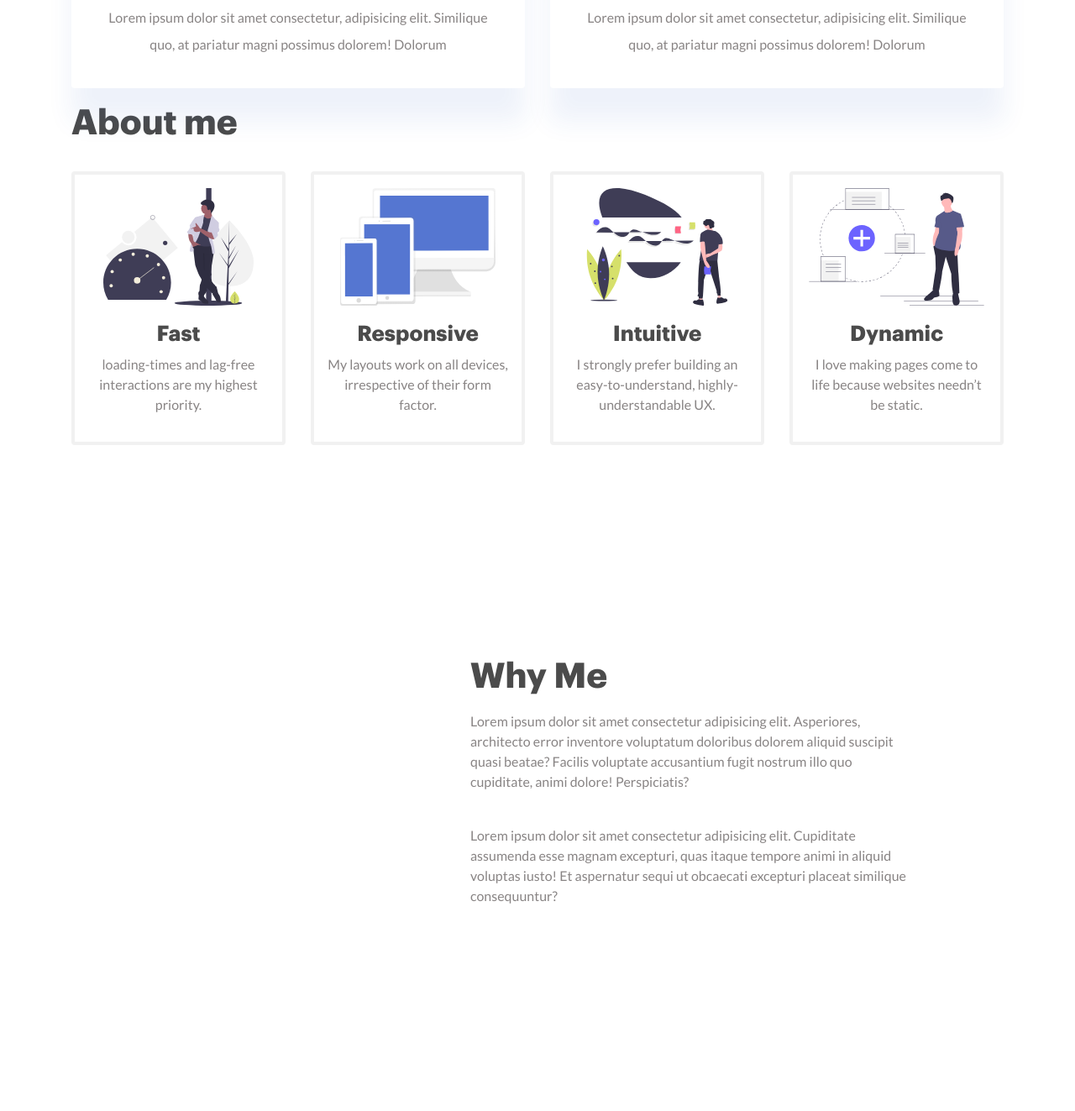
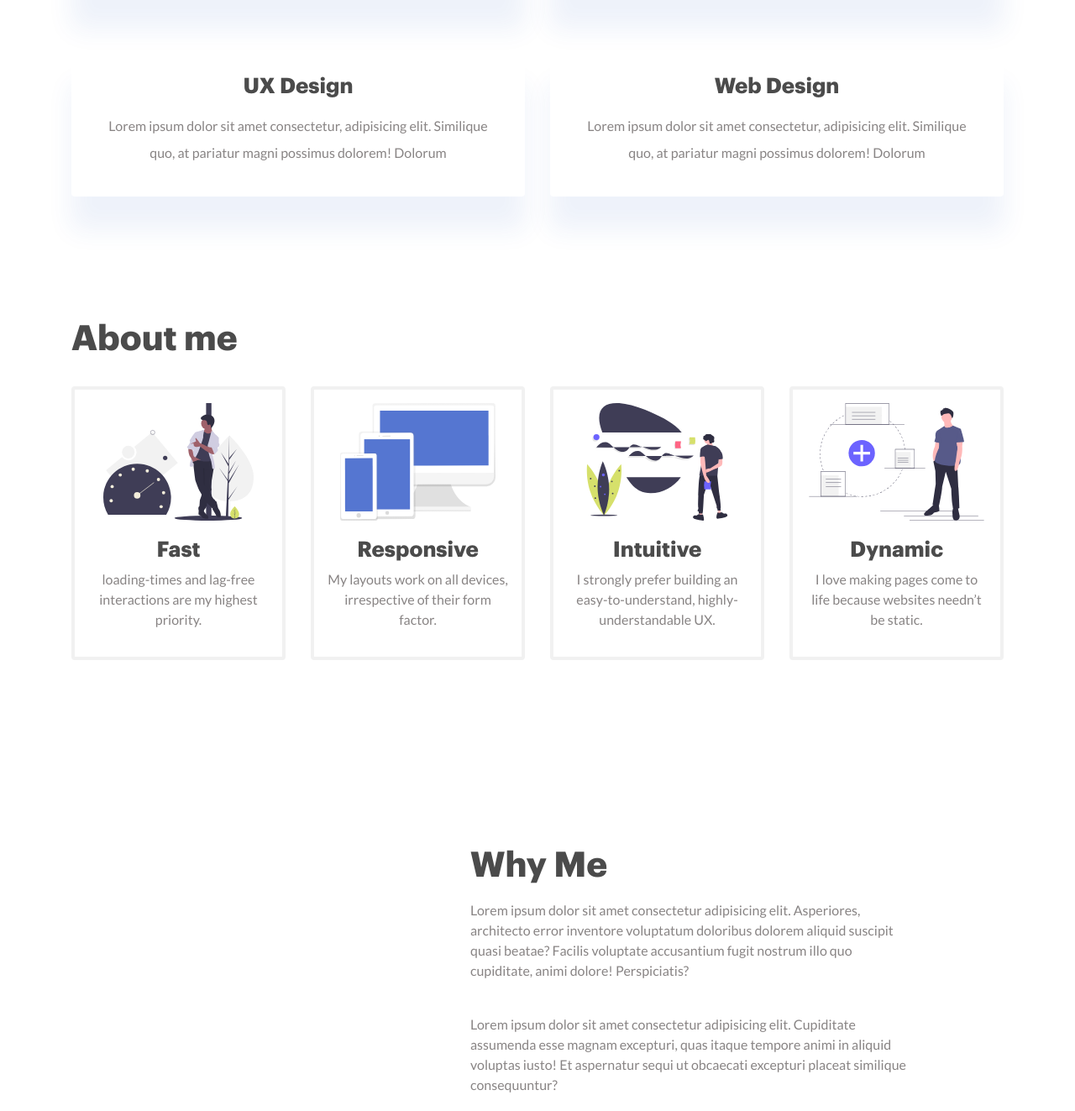
Before and after one commit to hariram96/portfolio, a plain HTML site: page index.html in a window 1280 px wide. Shown: the part 1443-2766 px from the top of the page at 84% size. Drawn offline with Linux system fonts and the light colour scheme.

Commit message:
litte changes

```diff
--- a/index.html
+++ b/index.html
@@ -13,7 +13,7 @@
 
 <body>
     <main>
-        <section class="hero_section">
+        <section class="hero_section" style="padding: 0;">
             <div class="container">
                 <div class="row">
                     <div class="col-12 col-xl-6 col-md-6 col-ms-12 col-xs-12 about_my_self">
@@ -29,7 +29,7 @@
                 </div>
             </div>
         </section>
-        <section class="icons_section">
+        <section class="icons_section" style="padding: 0;">
             <div class="container">
                 <div class="icons_div">
 
@@ -81,7 +81,7 @@
                 </div>
             </div>
         </section>
-        <section class="about_section">
+        <section class="about_section" style="padding-bottom: 0;">
             <div class="container">
                 <h2>About me</h2>
                 <div class="card_text row">
@@ -134,7 +134,7 @@
                 </div>
             </div>
         </section>
-        <section class="why_me">
+        <section class="why_me" style="padding-top: 0;">
             <div class="container">
                 <div class="row">
                     <div class="col-xl-5 col-lg-5 d-none d-lg-block">
--- a/styles/styles.scss
+++ b/styles/styles.scss
@@ -33,6 +33,10 @@ $secondarycolor: #888484;
 .fontGraphikLight {
   font-family: "fontGraphikLight";
 }
+section {
+  padding-top: 5%;
+  padding-bottom: 5%;
+}
 body {
   h1 {
     margin: 0px;
@@ -54,6 +58,7 @@ body {
   }
 }
 .hero_section {
+  // background-color: yellowgreen;
   .row {
     margin: 0;
   }
@@ -112,6 +117,7 @@ body {
   }
 }
 .specilizing {
+  // background-color: orange;
   h2 {
     font-family: "fontGraphikBold";
     line-height: 2;
@@ -126,7 +132,7 @@ body {
   }
   .card {
     padding: 20px 30px;
-    margin-top: 6%;
+    margin-top: 12%;
     text-align: center;
     border: none;
     box-shadow: 0 40px 30px 0 rgba(34, 89, 185, 0.08);
@@ -141,6 +147,7 @@ body {
   }
 }
 .about_section {
+  // background-color: pink;
   width: 100%;
   h2 {
     font-family: "fontGraphikBold";
@@ -172,6 +179,7 @@ body {
   }
 }
 .why_me {
+  // background-color: seashell;
   height: 100vh;
   display: flex;
   align-items: center;
@@ -190,6 +198,7 @@ body {
   }
 }
 .clients_section {
+  // background-color: orchid;
   .swiper-container {
     width: 100%;
     height: 100%;
```
Also changed, not shown: styles/styles.css, 1 other file.
